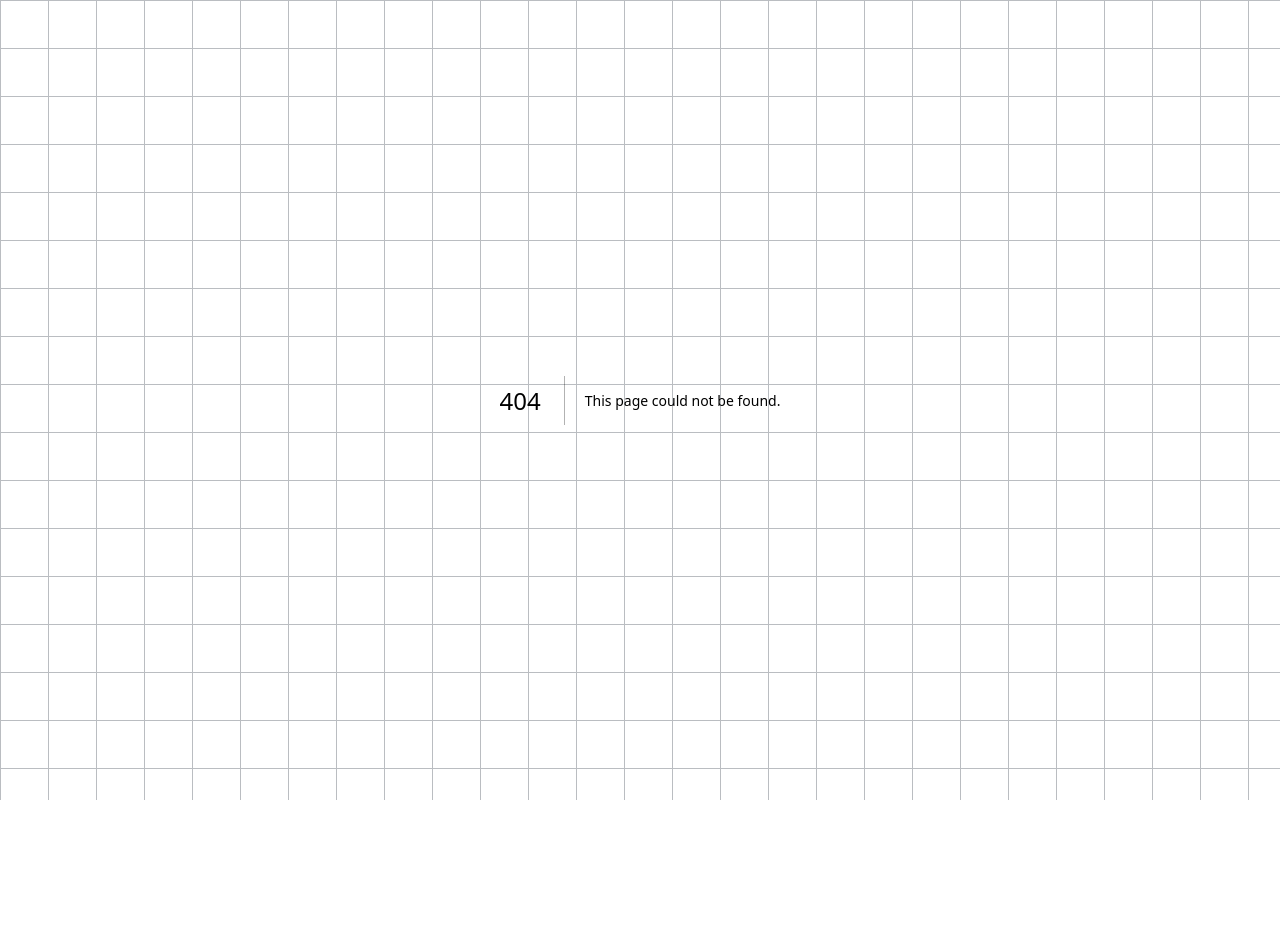
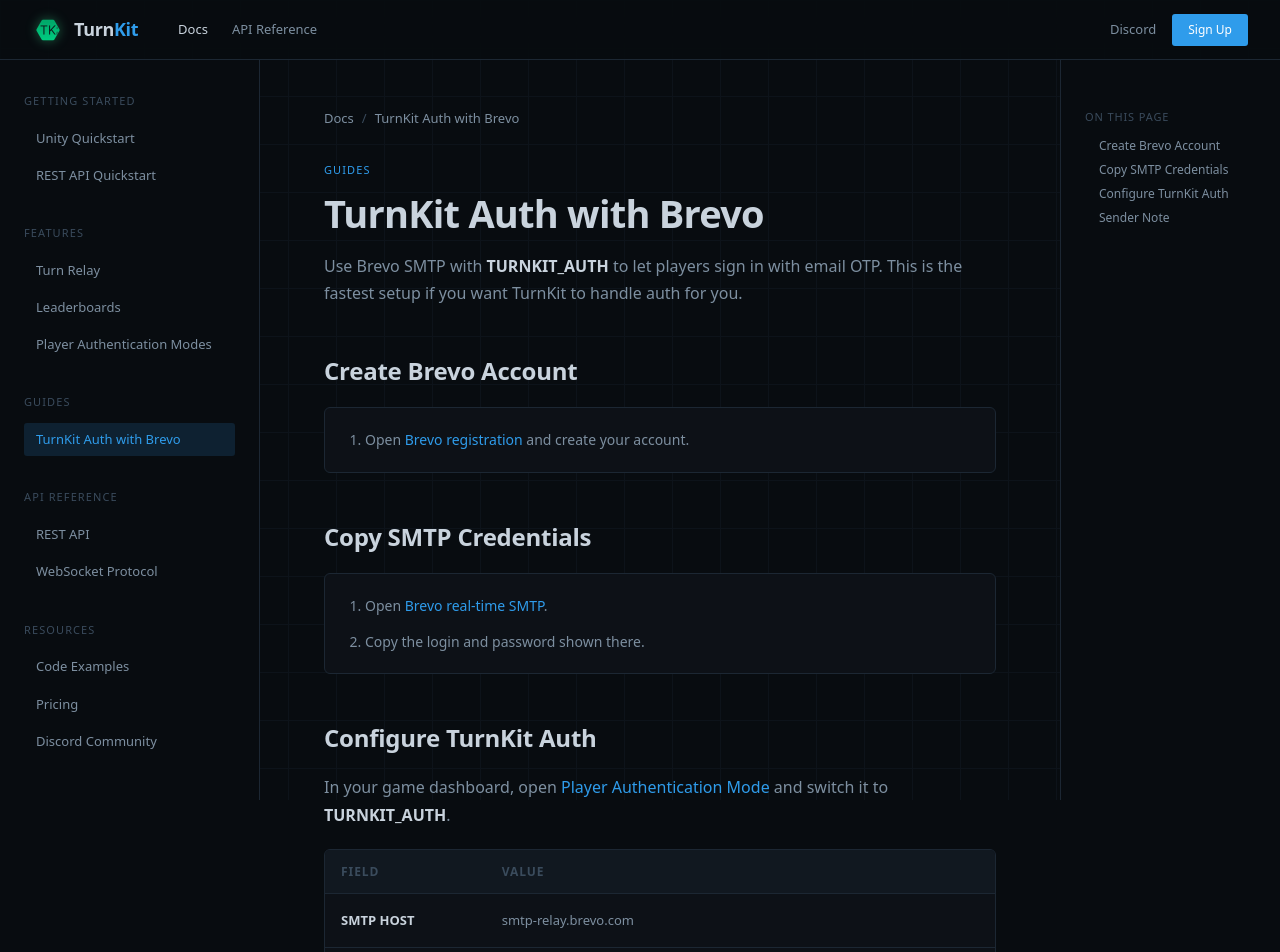
Before and after one commit to turnkit-dev/turnkit-website, a Next.js app: page /docs/guides/turnkit-auth-brevo in a window 1280 px wide. Before the commit this address had no page. Shown: the top 952 px of the page. Before the commit the page ends 800 px from the top, so only its background shows below. Built offline with nearby package versions, Linux system fonts and the light colour scheme; a web font is replaced by a local one.

Commit message:
Added new page

```diff
--- /dev/null
+++ b/app/docs/guides/turnkit-auth-brevo/page.tsx
@@ -0,0 +1,125 @@
+import type { Metadata } from 'next';
+import Link from 'next/link';
+import { DocsShell } from '@/components/docs-shell';
+import { turnkitAuthBrevoPageMeta } from '@/content/docs-content';
+
+export const metadata: Metadata = {
+  title: 'TurnKit Auth with Brevo - TurnKit Docs',
+  description: turnkitAuthBrevoPageMeta.description,
+  alternates: {
+    canonical: turnkitAuthBrevoPageMeta.path,
+  },
+  openGraph: {
+    title: 'TurnKit Auth with Brevo - TurnKit Docs',
+    description: turnkitAuthBrevoPageMeta.description,
+    url: `https://turnkit.dev${turnkitAuthBrevoPageMeta.path}`,
+    type: 'article',
+  },
+  twitter: {
+    card: 'summary',
+    title: 'TurnKit Auth with Brevo - TurnKit Docs',
+    description: turnkitAuthBrevoPageMeta.description,
+  },
+};
+
+const smtpRows = [
+  { field: 'SMTP HOST', value: 'smtp-relay.brevo.com' },
+  { field: 'PORT', value: '465' },
+  { field: 'USERNAME', value: 'Login from Brevo real-time SMTP page' },
+  { field: 'PASSWORD', value: 'Password from Brevo real-time SMTP page' },
+  { field: 'FROM', value: 'The email address you used to sign up with Brevo' },
+  { field: 'NAME', value: 'Your game name' },
+];
+
+export default function TurnkitAuthBrevoPage() {
+  return (
+    <DocsShell meta={turnkitAuthBrevoPageMeta}>
+      <p className="mb-8 max-w-[760px] text-base leading-[1.7] text-muted">
+        Use Brevo SMTP with <strong className="text-text">TURNKIT_AUTH</strong> to let players sign in with email OTP. This is the
+        fastest setup if you want TurnKit to handle auth for you.
+      </p>
+
+      <SectionTitle id="create-brevo-account">Create Brevo Account</SectionTitle>
+      <div className="mb-10 rounded-[6px] border border-border bg-surface p-5">
+        <ol className="list-decimal space-y-3 pl-5 text-[14px] leading-[1.7] text-muted">
+          <li>
+            Open{' '}
+            <a
+              href="https://onboarding.brevo.com/account/register"
+              target="_blank"
+              rel="noopener noreferrer"
+              className="text-accent transition hover:text-text"
+            >
+              Brevo registration
+            </a>{' '}
+            and create your account.
+          </li>
+        </ol>
+      </div>
+
+      <SectionTitle id="copy-smtp-credentials">Copy SMTP Credentials</SectionTitle>
+      <div className="mb-10 rounded-[6px] border border-border bg-surface p-5">
+        <ol className="list-decimal space-y-3 pl-5 text-[14px] leading-[1.7] text-muted">
+          <li>
+            Open{' '}
+            <a
+              href="https://app.brevo.com/transactional/email/real-time"
+              target="_blank"
+              rel="noopener noreferrer"
+              className="text-accent transition hover:text-text"
+            >
+              Brevo real-time SMTP
+            </a>
+            .
+          </li>
+          <li>Copy the login and password shown there.</li>
+        </ol>
+      </div>
+
+      <SectionTitle id="configure-turnkit-auth">Configure TurnKit Auth</SectionTitle>
+      <p className="mb-5 max-w-[760px] text-base leading-[1.7] text-muted">
+        In your game dashboard, open{' '}
+        <Link href="/docs/player-authentication-modes" className="text-accent transition hover:text-text">
+          Player Authentication Mode
+        </Link>{' '}
+        and switch it to <strong className="text-text">TURNKIT_AUTH</strong>.
+      </p>
+      <div className="mb-6 overflow-x-auto rounded-[6px] border border-border bg-surface">
+        <table className="min-w-full border-collapse text-left">
+          <thead>
+            <tr className="border-b border-border bg-surface2">
+              <th className="px-4 py-3 text-[12px] font-semibold uppercase tracking-[0.08em] text-faint">Field</th>
+              <th className="px-4 py-3 text-[12px] font-semibold uppercase tracking-[0.08em] text-faint">Value</th>
+            </tr>
+          </thead>
+          <tbody>
+            {smtpRows.map((row) => (
+              <tr key={row.field} className="border-b border-border last:border-b-0">
+                <td className="px-4 py-4 text-[13px] font-semibold text-text">{row.field}</td>
+                <td className="px-4 py-4 text-[13px] leading-[1.6] text-muted">{row.value}</td>
+              </tr>
+            ))}
+          </tbody>
+        </table>
+      </div>
+      <div className="mb-10 rounded-[6px] border border-[rgba(47,156,235,0.24)] bg-[rgba(47,156,235,0.08)] px-5 py-4 text-[14px] leading-[1.7] text-text">
+        After filling the fields, press <strong className="text-text">SAVE</strong>.
+      </div>
+
+      <SectionTitle id="sender-note">Sender Note</SectionTitle>
+      <div className="rounded-[6px] border border-[rgba(240,164,41,0.3)] bg-[rgba(240,164,41,0.08)] px-5 py-4 text-[14px] leading-[1.7] text-text">
+        <strong className="text-amber">Note:</strong> If the email you used in Brevo is not verified for your website domain, the
+        sender will still use your email name, but Brevo may send from an address ending in{' '}
+        <strong className="text-amber">@random_number.brevosend.com</strong>.
+      </div>
+    </DocsShell>
+  );
+}
+
+function SectionTitle({ id, children }: { id: string; children: React.ReactNode }) {
+  return (
+    <h2 id={id} className="mb-5 mt-12 scroll-mt-20 font-display text-2xl font-semibold tracking-[-0.01em] text-text">
+      {children}
+    </h2>
+  );
+}
--- a/app/docs/player-authentication-modes/page.tsx
+++ b/app/docs/player-authentication-modes/page.tsx
@@ -97,9 +97,9 @@
         <ol className="list-decimal space-y-2 pl-5 text-[13px] leading-[1.7] text-muted">
           <li>Set mode to TURNKIT_AUTH in the dashboard.</li>
           <li>
-            Configure your SMTP settings. A quick option is setting up {' '}
-            <Link href="/docs/guides/resend-smtp" className="text-accent transition hover:text-text">
-              Resend as your email provider
+            Configure your SMTP settings. A quick option is setting up{' '}
+            <Link href="/docs/guides/turnkit-auth-brevo" className="text-accent transition hover:text-text">
+              Brevo as your email provider
             </Link>
             .
           </li>
--- a/content/docs-content.ts
+++ b/content/docs-content.ts
@@ -36,6 +36,10 @@
       { href: '/docs/leaderboards', label: 'Leaderboards' },
       { href: '/docs/player-authentication-modes', label: 'Player Authentication Modes' },
     ],
+  },
+  {
+    title: 'Guides',
+    links: [{ href: '/docs/guides/turnkit-auth-brevo', label: 'TurnKit Auth with Brevo' }],
   },
   {
     title: 'API Reference',
@@ -162,3 +166,18 @@
     { href: '#generated-resources', label: 'Generated Resources' },
   ],
 };
+
+export const turnkitAuthBrevoPageMeta: DocsPageMeta = {
+  title: 'TurnKit Auth with Brevo',
+  description:
+    'Configure Brevo SMTP for TurnKit Auth so players can sign in with email OTP without running your own auth backend.',
+  path: '/docs/guides/turnkit-auth-brevo',
+  eyebrow: 'Guides',
+  breadcrumbLabel: 'TurnKit Auth with Brevo',
+  toc: [
+    { href: '#create-brevo-account', label: 'Create Brevo Account' },
+    { href: '#copy-smtp-credentials', label: 'Copy SMTP Credentials' },
+    { href: '#configure-turnkit-auth', label: 'Configure TurnKit Auth' },
+    { href: '#sender-note', label: 'Sender Note' },
+  ],
+};
```
